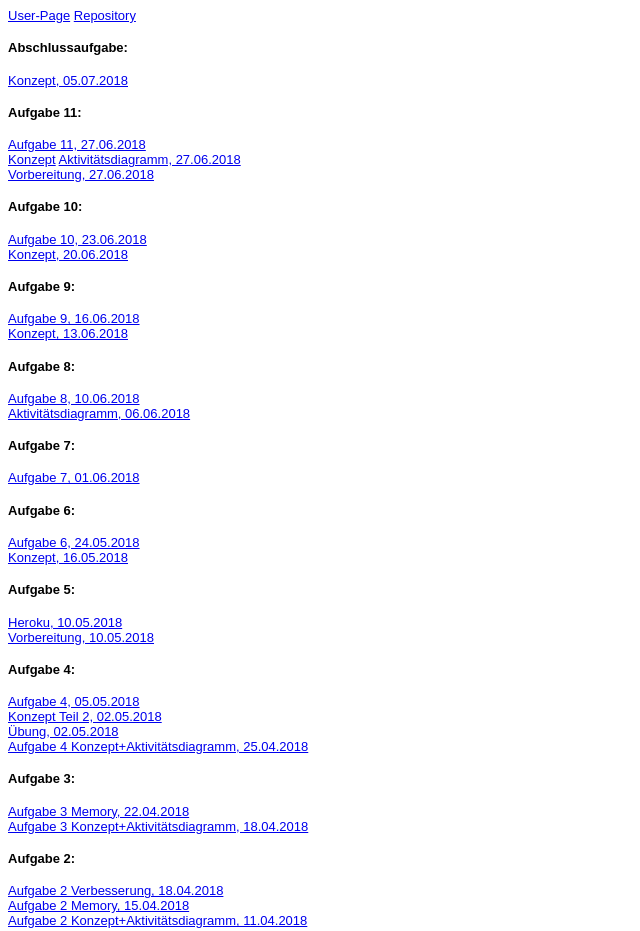
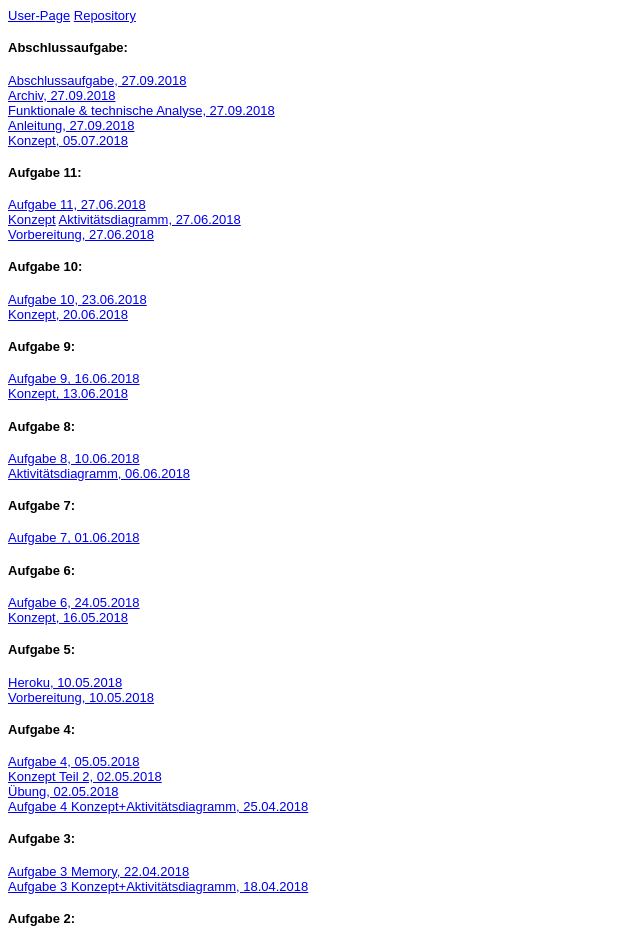
Before and after one commit to kempfsas/kempfsas.github.io, a plain HTML site: page Steckbrief/steckbrief.htm in a window 1280 px wide. Shown: the top 931 px of the page, without its empty margins (0-640 px from the left). Drawn offline with Linux system fonts and the light colour scheme.

Commit message:
upload Abschlussaufgabe

```diff
--- a/Steckbrief/steckbrief.htm
+++ b/Steckbrief/steckbrief.htm
@@ -16,6 +16,10 @@ body {
 	<a href="https://github.com/kempfsas" target="_blank">Repository</a><br>
 
 	<h4>Abschlussaufgabe:</h4>
+	<a href="https://kempfsas.github.io/EIA2/Abschlussaufgabe/Abschlussaufgabe.html" target="_blank">Abschlussaufgabe, 27.09.2018</a><br>
+	<a href="https://kempfsas.github.io/EIA2/Archiv.zip" target="_blank">Archiv, 27.09.2018</a><br>
+	<a href="https://kempfsas.github.io/EIA2/Abschlussaufgabe/Analyse.pdf" target="_blank">Funktionale & technische Analyse, 27.09.2018</a><br>
+	<a href="https://kempfsas.github.io/EIA2/Abschlussaufgabe/Anleitung.pdf" target="_blank">Anleitung, 27.09.2018</a><br>
 	<a href="https://kempfsas.github.io/EIA2/Abschlussaufgabe/Abschlussaufgabe.JPG" target="_blank">Konzept, 05.07.2018</a><br>
 	<h4>Aufgabe 11:</h4>
 	<a href="https://kempfsas.github.io/EIA2/Aufgabe11/Aufgabe11.html" target="_blank">Aufgabe 11, 27.06.2018</a><br>
```
